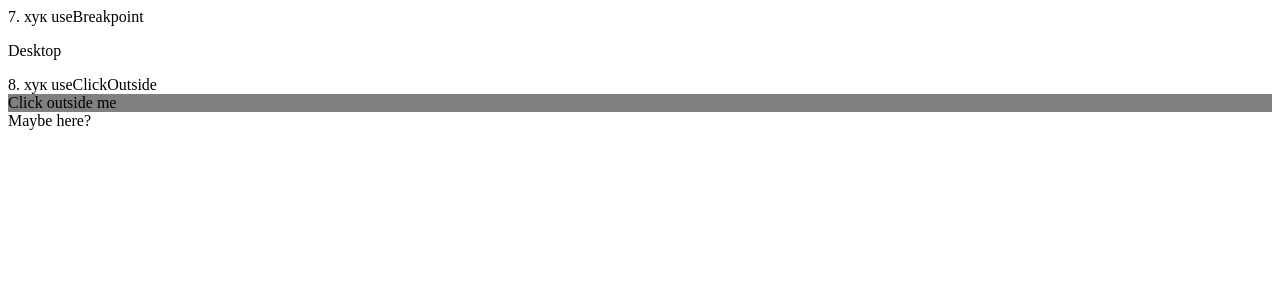
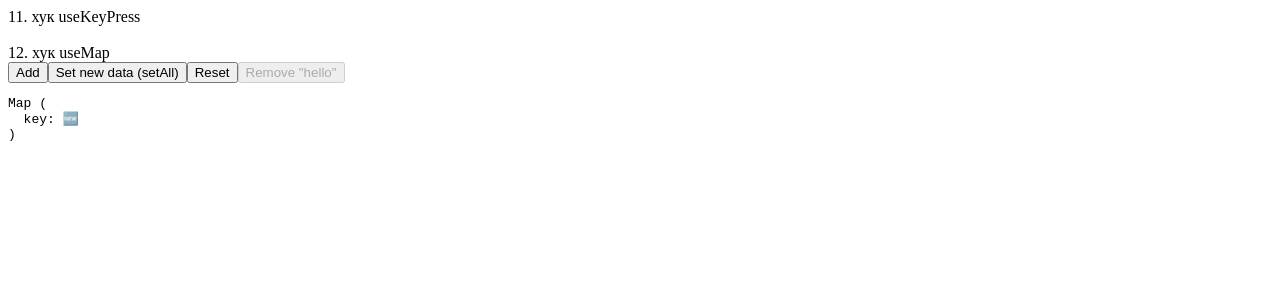
Before and after one commit to denisbeybutov/react_hooks_tasks, a React (Vite) app in the folder react-app/: page / in a window 1280 px wide. Shown: the top 300 px of the page. Built offline with nearby package versions, Linux system fonts and the light colour scheme.

Commit message:
соталось 3

```diff
--- a/react-app/src/App.jsx
+++ b/react-app/src/App.jsx
@@ -11,6 +11,10 @@ import StateWithReset from './components/StateWithReset'
 import Toggle from './components/Toggle'
 import Breakpoint from './components/Breakpoint'
 import ClickOutside from './components/ClickOutside'
+import Countdown from './components/CountDown'
+import EventListener from './components/EventListener'
+import KeyPress from './components/KeyPress'
+import Map from './components/Map'
 
 function App() {
 
@@ -27,11 +31,20 @@ function App() {
       5. хук useStateWithReset
       <StateWithReset/> <br />
       6. хук useToggle
-      <Toggle/> */}
+      <Toggle/>
       7. хук useBreakpoint
       <Breakpoint/>
       8. хук useClickOutside
       <ClickOutside/>
+      9. хук useCountdown
+      <Countdown/> <br />
+      10. хук useEventListener
+      <EventListener/> */}
+      11. хук useKeyPress
+      <KeyPress/> <br /> <br />
+      12. хук useMap
+      <Map/>
+
     </>
   );
 }
--- /dev/null
+++ b/react-app/src/components/Countdown.jsx
@@ -0,0 +1,14 @@
+import useCountdown from "../hooks/useCountdown";
+
+export default function Countdown(){
+    const { count, start, stop, reset } = useCountdown({ countStart: 10 });
+
+    return (
+        <div>
+        <p>Countdown: {count}</p>
+        <button onClick={start}>Start</button>
+        <button onClick={stop}>Stop</button>
+        <button onClick={reset}>Reset</button>
+        </div>
+    );
+}
--- /dev/null
+++ b/react-app/src/components/EventListener.jsx
@@ -0,0 +1,17 @@
+import useEventListener from "../hooks/useEventListener";
+import { useRef } from "react";
+
+export default function EventListener() {
+    const buttonRef = useRef(null);
+
+    useEventListener('click',
+         () => console.log('Button clicked'),
+         buttonRef,
+         { once: true,});
+
+    return (
+        <div>
+        <button ref={buttonRef}>Click me</button>
+        </div>
+    );
+}
--- /dev/null
+++ b/react-app/src/components/KeyPress.jsx
@@ -0,0 +1,11 @@
+import useKeyPress from "../hooks/useKeyPress";
+
+export default function KeyPress(){
+    useKeyPress('a',
+        (e) => {
+            e.preventDefault();
+            console.log('The "a" key was pressed');
+        });
+
+      return null;
+}
--- /dev/null
+++ b/react-app/src/components/Map.jsx
@@ -0,0 +1,34 @@
+import { Fragment } from "react";
+import useMap from "../hooks/useMap";
+
+export default function Map(){
+    const { map, set, setAll, reset, remove } = useMap([['key', '🆕']]);
+
+  return (
+    <div>
+      <button onClick={() => set(String(Date.now()), '📦')}>Add</button>
+      <button
+        onClick={() =>
+          setAll([
+            ['hello', '👋'],
+            ['data', '📦'],
+          ])
+        }>
+        Set new data (setAll)
+      </button>
+      <button onClick={reset}>Reset</button>
+      <button onClick={()=>remove('hello')} disabled={!map.get('hello')}>
+        Remove "hello"
+      </button>
+      <pre>
+        Map (
+        {Array.from(map.entries()).map(([key, value]) => (
+            <Fragment key={key}>
+                {`\n  ${key}: ${value}`}
+            </Fragment>
+        ))}
+        <br />)
+      </pre>
+    </div>
+  );
+}
--- /dev/null
+++ b/react-app/src/hooks/useCountdown.js
@@ -0,0 +1,42 @@
+import { useEffect, useRef, useState } from "react"
+
+export default function useCountdown ({ countStart: initial }) {
+    const [count, setCount] = useState(initial);
+    const ref = useRef(null)
+    const start = () => {
+        if(ref.current) return
+        ref.current = setInterval(() => {
+            setCount(prev => {
+                if(prev-1 < 0) {
+                    clearInterval(ref.current)
+                    ref.current = null
+                    return 0
+                }
+                return prev - 1
+            })
+        }, 1000);
+
+    }
+    const stop = () => {
+        if(!ref.current) return
+        clearInterval(ref.current)
+        ref.current = null
+    }
+    const reset = () => {
+        if(ref.current) {
+            clearInterval(ref.current)
+            ref.current = null
+        }
+
+        setCount(initial)
+
+    }
+
+    useEffect(()=> {
+        return ()=> {
+            stop()
+        }
+    },[])
+
+    return { count, start, stop, reset }
+}
--- /dev/null
+++ b/react-app/src/hooks/useEventListener.js
@@ -0,0 +1,17 @@
+import { useEffect } from "react"
+
+export default function useEventListener(event,
+    callback,
+    targetRef,
+    options
+){
+    useEffect(()=>{
+        const target = targetRef?.current || window
+        target.addEventListener(event, callback, options)
+
+        return ()=> {
+            target.removeEventListener(event, callback, options)
+        }
+    },[event, callback, targetRef, options])
+
+}
--- /dev/null
+++ b/react-app/src/hooks/useKeyPress.js
@@ -0,0 +1,14 @@
+import { useEffect } from "react";
+
+export default function useKeyPress(type, callback){
+
+    useEffect(()=>{
+        function handler(e){
+            if(e.key === type) callback(e)
+        }
+        document.addEventListener('keydown',handler)
+        return ()=> {
+            document.removeEventListener('keydown',handler)
+        }
+    },[type,callback])
+}
--- /dev/null
+++ b/react-app/src/hooks/useMap.js
@@ -0,0 +1,31 @@
+import { useState } from "react"
+
+export default function useMap(defaultValue){
+
+    const [map, setMap] = useState(()=>new Map(defaultValue))
+
+    const set = (key,value) => {
+        let copiedMap = new Map(map)
+        copiedMap.set(key,value)
+        setMap(copiedMap)
+    }
+    const setAll = (entries) => {
+        const newMap = new Map(entries)
+        setMap(newMap)
+    }
+    const reset =()=>{
+        setMap(new Map())
+    }
+    const remove =(key)=>{
+        // const copiedMap = new Map(map)
+        // copiedMap.delete(key)
+        // setMap(copiedMap)
+        setMap(prevMap => {
+            const copiedMap = new Map(prevMap)
+            copiedMap.delete(key)
+            return copiedMap
+        })
+    }
+
+    return {map, set, setAll, reset, remove }
+}
```
